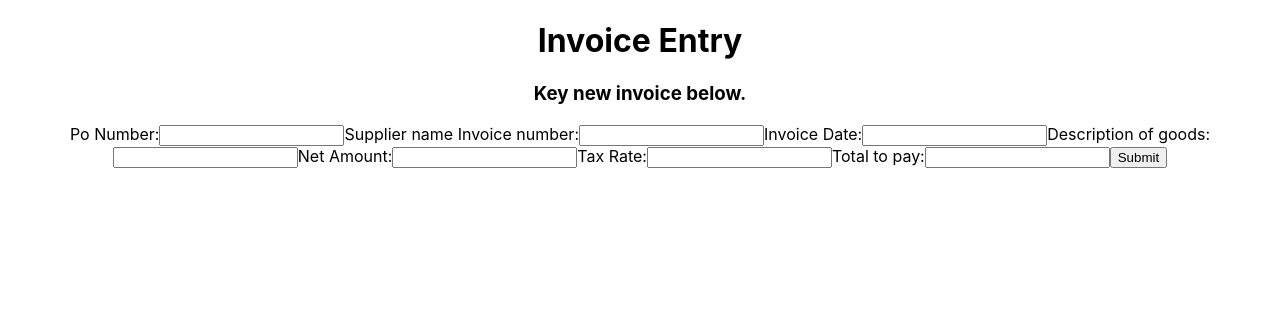
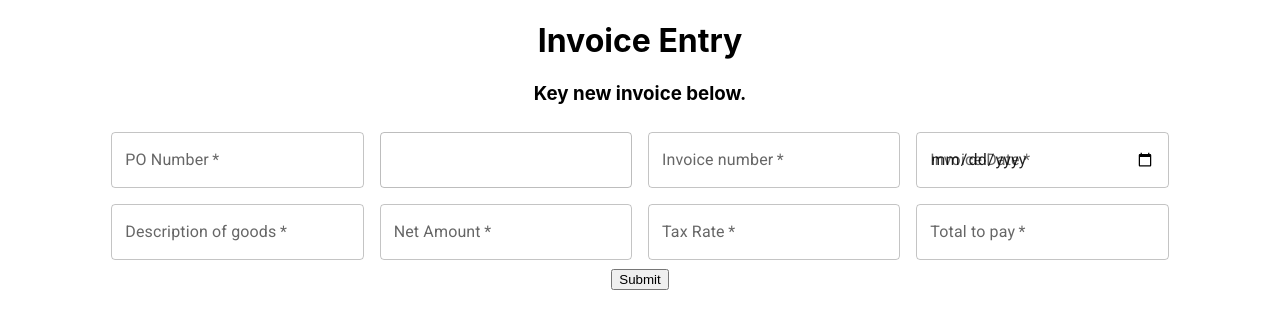
Before and after one commit to CarlyCoding/Project_Icarus, a React (Create React App) app in the folder client/: page /KeyInvoice in a window 1280 px wide. Shown: the top 328 px of the page. Built offline with nearby package versions, Linux system fonts and the light colour scheme.

Commit message:
Added form MUI for keying screen

```diff
--- a/client/public/index.html
+++ b/client/public/index.html
@@ -10,9 +10,8 @@
       content="Web site created using create-react-app"
     />
     <link rel="apple-touch-icon" href="%PUBLIC_URL%/logo192.png" />
-    <link rel="stylesheet" href="https://fonts.googleapis.com/icon?family=Material+Icons"
-/>
-<link href="https://fonts.googleapis.com/css2?family=Josefin+Sans&family=Staatliches&display=swap" rel="stylesheet">
+    <link rel="stylesheet" href="https://fonts.googleapis.com/icon?family=Material+Icons"/>
+    <link href="https://fonts.googleapis.com/css2?family=Josefin+Sans&family=Staatliches&display=swap" rel="stylesheet">
     <!--
       manifest.json provides metadata used when your web app is installed on a
       user's mobile device or desktop. See https://developers.google.com/web/fundamentals/web-app-manifest/
--- a/client/src/components/SearchSupplierComponent.js
+++ b/client/src/components/SearchSupplierComponent.js
@@ -1,10 +1,17 @@
 import { useEffect, useState } from "react"
+import InputLabel from '@mui/material/InputLabel';
+import MenuItem from '@mui/material/MenuItem';
+import FormHelperText from '@mui/material/FormHelperText';
+import FormControl from '@mui/material/FormControl';
+import Select from '@mui/material/Select';
+import Button from '@mui/material/Button';
 
 function SearchSupplierComponent({onSupplierSelected}){
     const [suppliers, setSuppliers] = useState([]);
-    const [selectedSupplier, setSelectedSupplier] = useState(null);
+    const [selectedSupplier, setSelectedSupplier] = useState("");
     const handleChange = (event) => {
         setSelectedSupplier(event.target.value)
+        onSupplierSelected(event.target.value)
     };
 
     useEffect(
@@ -16,17 +23,26 @@ function SearchSupplierComponent({onSupplierSelected}){
     )
 
     return(
-
         <div className="SearchSupplier">
             <h3> Search by supplier </h3>
-
-            <select value={selectedSupplier} onChange={handleChange}>
-                {suppliers.map(supplier => {
-                    return <option key={supplier.id} value={supplier.id}>{supplier.name}</option>
+            <FormControl sx={{ m: 1, minWidth: 120 }}>
+        <InputLabel id="demo-simple-select-helper-label">Supplier</InputLabel>
+        <Select
+          labelId="demo-simple-select-helper-label"
+          id="demo-simple-select-helper"
+          value={selectedSupplier}
+          label="Supplier"
+          onChange={handleChange}
+        >
+          <MenuItem value="">
+            <em>None</em>
+          </MenuItem>
+          {suppliers.map(supplier => {
+                    return <MenuItem key={supplier.id} value={supplier.id}>{supplier.name}</MenuItem>
                 })}
-            </select>
-
-            <button onClick={() => onSupplierSelected(selectedSupplier)}>Select</button>
+        </Select>
+        <FormHelperText>Select supplier to view associated purchase orders</FormHelperText>
+      </FormControl>
         </div>
     )
 }
--- a/client/src/pages/Home/Components/pageLink.js
+++ b/client/src/pages/Home/Components/pageLink.js
@@ -1,10 +1,22 @@
+import Box from '@mui/material/Box';
+import Card from '@mui/material/Card';
+import CardActions from '@mui/material/CardActions';
+import CardContent from '@mui/material/CardContent';
+import Button from '@mui/material/Button';
+import Typography from '@mui/material/Typography';
 
 export const PageLink = ({link, text}) => {
     return (
-        <>
-        <a href={link}>{text}</a>
-        <br></br>
-        <p></p>
-        </>
+
+        <Card sx={{ minWidth: 275 }}>
+      <CardContent>
+        <Typography sx={{ fontSize: 14 }} color="text.secondary" gutterBottom>
+          {text}
+        </Typography>
+      </CardContent>
+      <CardActions>
+      <a href={link}>{text}</a>
+      </CardActions>
+    </Card>
     )
 }
--- a/client/src/pages/Home/Containers/Home.js
+++ b/client/src/pages/Home/Containers/Home.js
@@ -1,8 +1,9 @@
 import { PageLink } from '../Components/pageLink';
-
+import Stack from '@mui/material/Stack';
+import Container from '@mui/material/Container';
 function Home() {
     return (
-      <>
+      <Container>
       <div className="Header_Section">
 
             <h1>Icarus Accounts Payable Software</h1>
@@ -13,13 +14,14 @@ function Home() {
       </div>
 
       <div className= "HomeLinks">
-
+        <Stack direction="row" spacing={2}>
         <PageLink link={'/ViewPos'} text={'View purchase orders'}/>
         <PageLink link={'/KeyInvoice'} text={'Manually key invoice'}/>
         <PageLink link={'/ViewKeyed'} text={'View keyed invoices'}/>
         <PageLink link={'/ViewPaymentRun'} text={'View payment run'}/>
+        </Stack>
       </div>
-      </>
+      </Container>
     );
   }
 
--- a/client/src/pages/InvoiceEntry/Components/InvoiceFormComponent.js
+++ b/client/src/pages/InvoiceEntry/Components/InvoiceFormComponent.js
@@ -1,4 +1,6 @@
 import { useState } from "react";
+import Box from '@mui/material/Box';
+import TextField from '@mui/material/TextField';
 
 function InvoiceFormComponent(){
     const [po_number, setPoNumber]= useState();
@@ -67,42 +69,69 @@ function InvoiceFormComponent(){
             setInvoiceNumber("");
             setInvoiceDate("");
             setGoodsDescription("");
+            setNetAmount("");
+            setTaxRate("");
+            setTotalToPay("");
         })
     }
 
     return(
-        <form onSubmit={handleSubmit}>
-            <label>
-                Po Number:
-                <input type="text" value={po_number} onChange={handlePoChange}/>
-            </label>
-            <span>Supplier name {supplier_name}</span>
-            <label>
-                Invoice number:
-                <input type="text" value={invoice_number} onChange={handleInvoiceNumberEntry}/>
-            </label>
-            <label>
-                Invoice Date:
-                <input type="text" value={invoice_date} onChange={handleInvoiceDateEntry}/>
-            </label>
-            <label>
-                Description of goods:
-                <input type="text" value={goods_description} onChange={handleGoodsDescriptionEntry}/>
-            </label>
-            <label>
-                Net Amount:
-                <input type="text" value={net_amount} onChange={handleNetAmountEntry}/>
-            </label>
-            <label>
-                Tax Rate:
-                <input type="text" value={tax_rate} onChange={handleTaxRateEntry}/>
-            </label>
-            <label>
-                Total to pay:
-                <input type="text" value={total_to_pay} onChange={handleTotalToPayEntry}/>
-            </label>
-            <input type="submit" value="Submit"/>
-        </form>
+            <>
+        <Box
+        component="form"
+        sx={{
+          '& .MuiTextField-root': { m: 1, width: '25ch' },
+        }}
+        noValidate
+        autoComplete="off">
+        <div>
+        <TextField
+            required
+            label="PO Number"
+            value={po_number} onChange={handlePoChange}
+        />
+        <TextField
+          disabled
+          value={supplier_name}
+        />
+        <TextField
+            required
+            label="Invoice number"
+            value={invoice_number} onChange={handleInvoiceNumberEntry}
+        />
+        <TextField
+            required
+            type="date"
+            label="Invoice Date"
+            value={invoice_date} onChange={handleInvoiceDateEntry}
+        />
+        </div>
+
+        <div>
+        <TextField
+        required
+        label="Description of goods"
+        value={goods_description} onChange={handleGoodsDescriptionEntry}
+        />
+        <TextField
+        required
+        label="Net Amount"
+        value={net_amount} onChange={handleNetAmountEntry}
+        />
+        <TextField
+        required
+        label="Tax Rate"
+        value={tax_rate} onChange={handleTaxRateEntry}
+        />
+        <TextField
+        required
+        label="Total to pay"
+        value={total_to_pay} onChange={handleTotalToPayEntry}
+        />
+        </div>
+        <input type="submit" value="Submit" onClick={handleSubmit}/>
+        </Box>
+        </>
     )
 }
 
--- a/client/src/pages/ViewPurchaseOrders/Components/PurchaseOrdersComponent.js
+++ b/client/src/pages/ViewPurchaseOrders/Components/PurchaseOrdersComponent.js
@@ -6,6 +6,7 @@ import TableContainer from '@mui/material/TableContainer';
 import TableHead from '@mui/material/TableHead';
 import TableRow from '@mui/material/TableRow';
 import Paper from '@mui/material/Paper';
+
 
 function PurchaseOrdersComponent({supplierId}){
     const [orders, setOrders] = useState([]);
```
